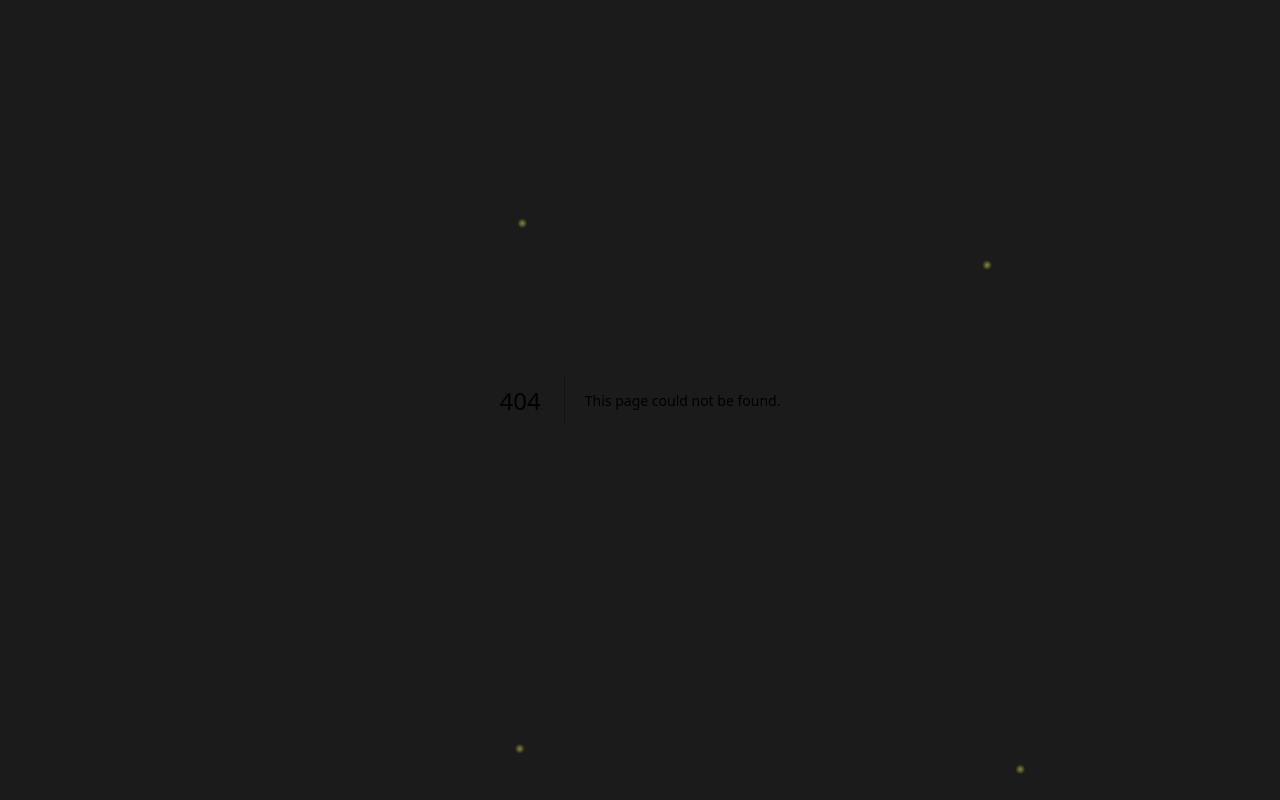
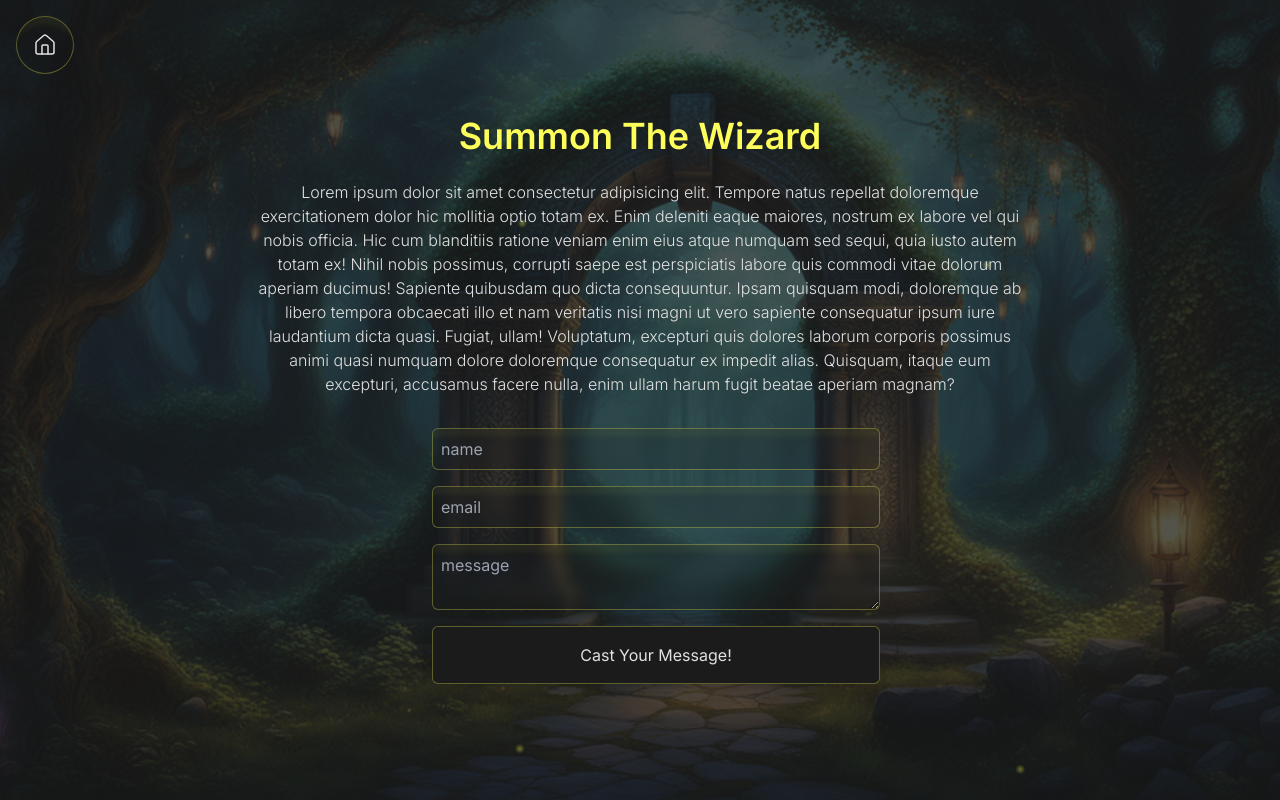
Before and after one commit to ariyansalari/3D-Portfolio, a Next.js app: page /contact in a window 1280 px wide. Before the commit this address had no page. Built offline with nearby package versions, Linux system fonts and the light colour scheme.

Commit message:
contactPage

```diff
--- /dev/null
+++ b/app/(sub pages)/contact/page.tsx
@@ -0,0 +1,29 @@
+import Image from "next/image";
+import bg from '../../../public/background/contact-background.png'
+import { ContactForm } from "@/components";
+
+
+export default function Projects() {
+  return (
+    <>
+     <Image src={bg} alt="background-image"  className="fixed w-full h-full object-cover object-center -z-50 opacity-25 top-0 left-0"/>
+    <article className="relative w-full flex flex-col items-center justify-center space-x-8">
+<div className="flex flex-col items-center justify-center space-y-6 w-3/4 mb-8 ">
+<h1 className="text-accent font-semibold text-center text-4xl capitalize">
+  summon the wizard
+</h1>
+<p className="text-center font-light ">
+  Lorem ipsum dolor sit amet consectetur adipisicing elit. Tempore natus repellat doloremque exercitationem dolor hic mollitia optio totam ex. Enim deleniti eaque maiores, nostrum ex labore vel qui nobis officia.
+  Hic cum blanditiis ratione veniam enim eius atque numquam sed sequi, quia iusto autem totam ex! Nihil nobis possimus, corrupti saepe est perspiciatis labore quis commodi vitae dolorum aperiam ducimus!
+  Sapiente quibusdam quo dicta consequuntur. Ipsam quisquam modi, doloremque ab libero tempora obcaecati illo et nam veritatis nisi magni ut vero sapiente consequatur ipsum iure laudantium dicta quasi. Fugiat, ullam!
+  Voluptatum, excepturi quis dolores laborum corporis possimus animi quasi numquam dolore doloremque consequatur ex impedit alias. Quisquam, itaque eum excepturi, accusamus facere nulla, enim ullam harum fugit beatae aperiam magnam?
+</p>
+</div>
+<ContactForm/>
+
+    </article>
+
+
+    </>
+  );
+}
--- a/app/layout.tsx
+++ b/app/layout.tsx
@@ -19,7 +19,7 @@ export default function RootLayout({
 }>) {
   return (
     <html lang="en">
-      <body className={clsx(inter.variable,'bg-background text-foregrround')}>{children}
+      <body className={clsx(inter.variable,'bg-background text-foreground font-inter')}>{children}
       <FireFliesBackground/>
       </body>
     </html>
--- a/components/AboutDetails/AboutDetails.tsx
+++ b/components/AboutDetails/AboutDetails.tsx
@@ -17,10 +17,10 @@ export const AboutDetails = () => {
     <section className="py-20 w-full ">
       <div className="grid grid-cols-12 gap-8 w-full">
         <ItemLayout className={"col-span-8 row-span-2  flex-col "}>
-          <h2 className="text-white text-left text-2xl w-full capitalize">
+          <h2 className=" text-left text-2xl w-full capitalize">
             Architect of Enchantment
           </h2>
-          <p className="font-light text-white">
+          <p className="font-light ">
             Lorem ipsum dolor sit amet consectetur adipisicing elit. Incidunt,
             vitae voluptates. Perspiciatis fuga iusto vitae facere ullam impedit
             quasi, ab et distinctio ipsum, labore ad quod in amet quibusdam
@@ -49,12 +49,7 @@ export const AboutDetails = () => {
             hic eaque eius dignissimos nemo, porro omnis. Unde at recusandae ad
             perferendis dolor facilis quis quia. Corrupti exercitationem,
             aliquam perferendis distinctio mollitia dolorum facere? Harum at
-            dolores repellat dolorem quibusdam sed deserunt recusandae
-            voluptatem assumenda perspiciatis molestias facilis natus ullam,
-            quaerat tempore corporis ex voluptatum ipsa. Totam maiores sit quod
-            dolor quasi, sequi quas. Nam incidunt maxime praesentium corporis
-            magni aperiam omnis doloribus, expedita ullam enim odit accusantium
-            vel sequi repellendus commodi dolorum eligendi eos voluptatem.
+
           </p>
         </ItemLayout>
         <ItemLayout className={"col-span-4 text-accent"}>
--- /dev/null
+++ b/components/ContactForm/ContactForm.tsx
@@ -0,0 +1,102 @@
+"use client";
+import React from "react";
+import { useForm } from "react-hook-form";
+import emailjs from "@emailjs/browser";
+import { Toaster, toast } from "sonner";
+
+export const ContactForm = () => {
+  const {
+    register,
+    handleSubmit,
+    formState: { errors },
+  } = useForm();
+  const sendEmail = (params) => {
+    const toastId=toast.loading('Sending your message please wait...')
+    emailjs
+      .send(
+        process.env.NEXT_PUBLIC_SERVICE_ID,
+        process.env.NEXT_PUBLIC_TEMLATE_ID,
+        params,
+
+        {
+          publicKey: process.env.NEXT_PUBLIC_PUBLIC_KEY,
+          limitRate: {
+            throttle: 5000, // you can not send more than 1 email per 5 seconds
+          },
+        }
+      )
+      .then(
+        () => {
+       toast.success('I have recieved your message I will get back to you soon!',{
+        id:toastId
+       })
+        },
+        (error) => {
+          console.log("FAILED...", error);
+       toast.error('There was an error sending your message, please try agian later!',{
+        id:toastId
+       })
+
+        }
+      );
+  };
+  const onSubmit = (data) => {
+    const templateParams = {
+      to_name: "ariyansalari",
+      from_name: data.name,
+      reply_to: data.email,
+      message: data.message,
+    };
+    sendEmail(data);
+  };
+
+  return (
+    <>
+    <Toaster richColors={true}/>
+
+    <form
+      className="max-w-md w-full flex flex-col itemx-center space-y-4"
+      onSubmit={handleSubmit(onSubmit)}
+    >
+      <input
+        type="text"
+        placeholder="name"
+        {...register("name", { required: 'this field is required!' ,
+            minLength:{
+                value:3,
+                message:"Name should be atleast 3 characters long."
+            }
+        })}
+        className="w-full p-2  rounded-md shadow-lg text-foreground shadow-lg focus:outline-none focus:ring-2 focus:ring-accent/50 custom-bg"
+      />
+      {errors.name && <span className="inline-block self-start text-accent">{errors.name.message}</span>}
+      <input
+        type="email"
+        placeholder="email"
+        {...register("email", { required: 'this field is required!' })}
+        className="w-full p-2  rounded-md shadow-lg text-foreground shadow-lg focus:outline-none focus:ring-2 focus:ring-accent/50 custom-bg"
+      />
+      {errors.email && <span className="inline-block self-start text-accent">{errors.email.message}</span>}
+
+      <textarea
+        placeholder="message"
+        {...register("message", { maxLength: {
+            value:500,
+            message:"your messsage should be less than 500"
+        }, minLength: {
+            value:50,
+            message:"your messsage should be more than 50"
+        }, required: 'this field is required!' })}
+        className="w-full p-2  rounded-md shadow-lg text-foreground shadow-lg focus:outline-none focus:ring-2 focus:ring-accent/50 custom-bg"
+      />
+      {errors.message && <span className="inline-block self-start text-accent">{errors.message.message}</span>}
+
+      <input
+        value={"Cast your message!"}
+        className="px-10 py-4 rounded-md shadow-lg bg-background border border-accent/30 border-solid hover:shadow-glass-sm backdrop-blur-sm text-foreground focus:outline-none focus:ring-2 focus:ring-accent/50 cursor-pointer capitalize"
+        type="submit"
+      />
+    </form>
+    </>
+  );
+};
--- /dev/null
+++ b/components/ContactForm/index.ts
@@ -0,0 +1 @@
+export * from "./ContactForm"
--- a/components/index.ts
+++ b/components/index.ts
@@ -6,3 +6,4 @@ export * from "./Projects"
 export * from "./ProjectLayout"
 export * from "./HomeButton"
 export * from "./AboutDetails"
+export * from "./ContactForm"
--- a/package.json
+++ b/package.json
@@ -9,6 +9,7 @@
     "lint": "next lint"
   },
   "dependencies": {
+    "@emailjs/browser": "^4.3.3",
     "@react-three/drei": "^9.105.5",
     "@react-three/fiber": "^8.16.2",
     "@types/three": "^0.164.0",
@@ -17,6 +18,8 @@
     "next": "14.2.3",
     "react": "^18",
     "react-dom": "^18",
+    "react-hook-form": "^7.51.3",
+    "sonner": "^1.4.41",
     "three": "^0.164.1"
   },
   "devDependencies": {
```
Also changed, not shown: 1 other file (tests, documents, lock files or other folders).
